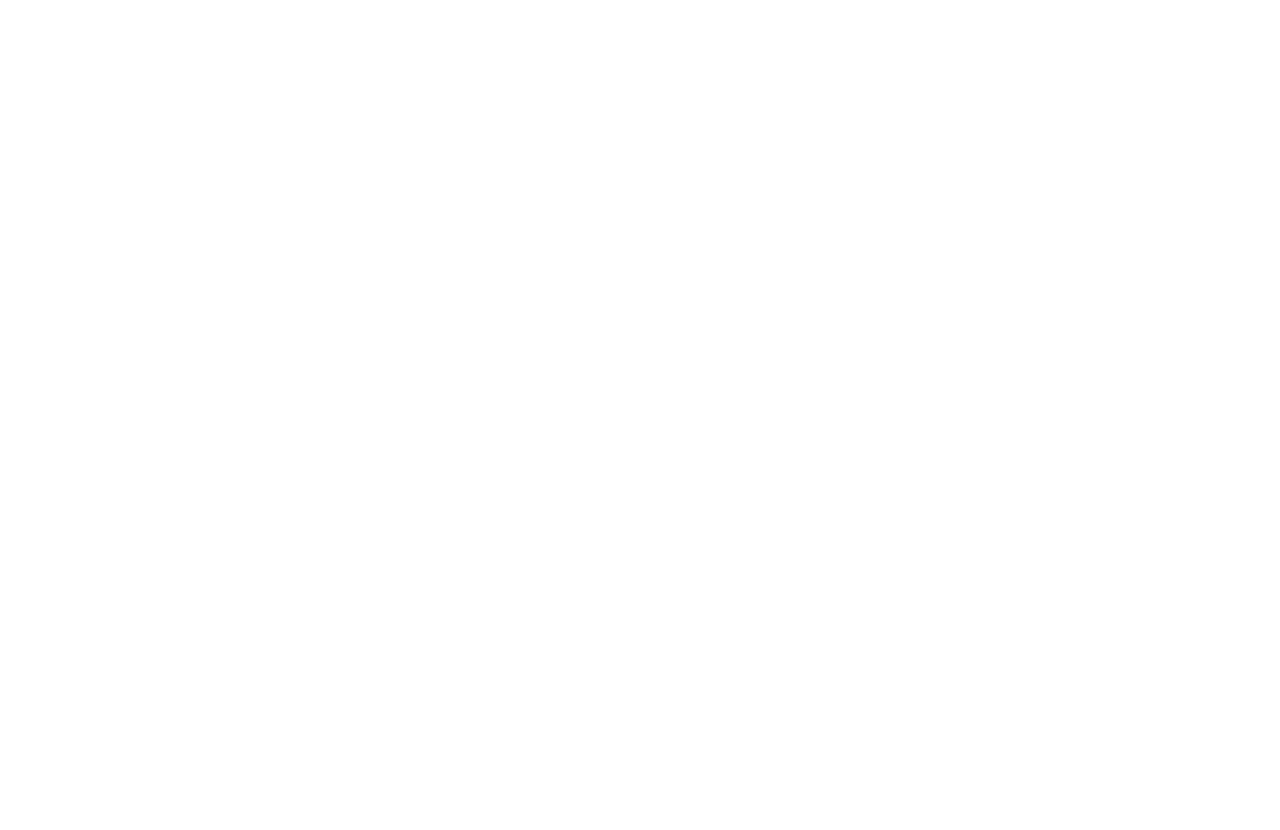
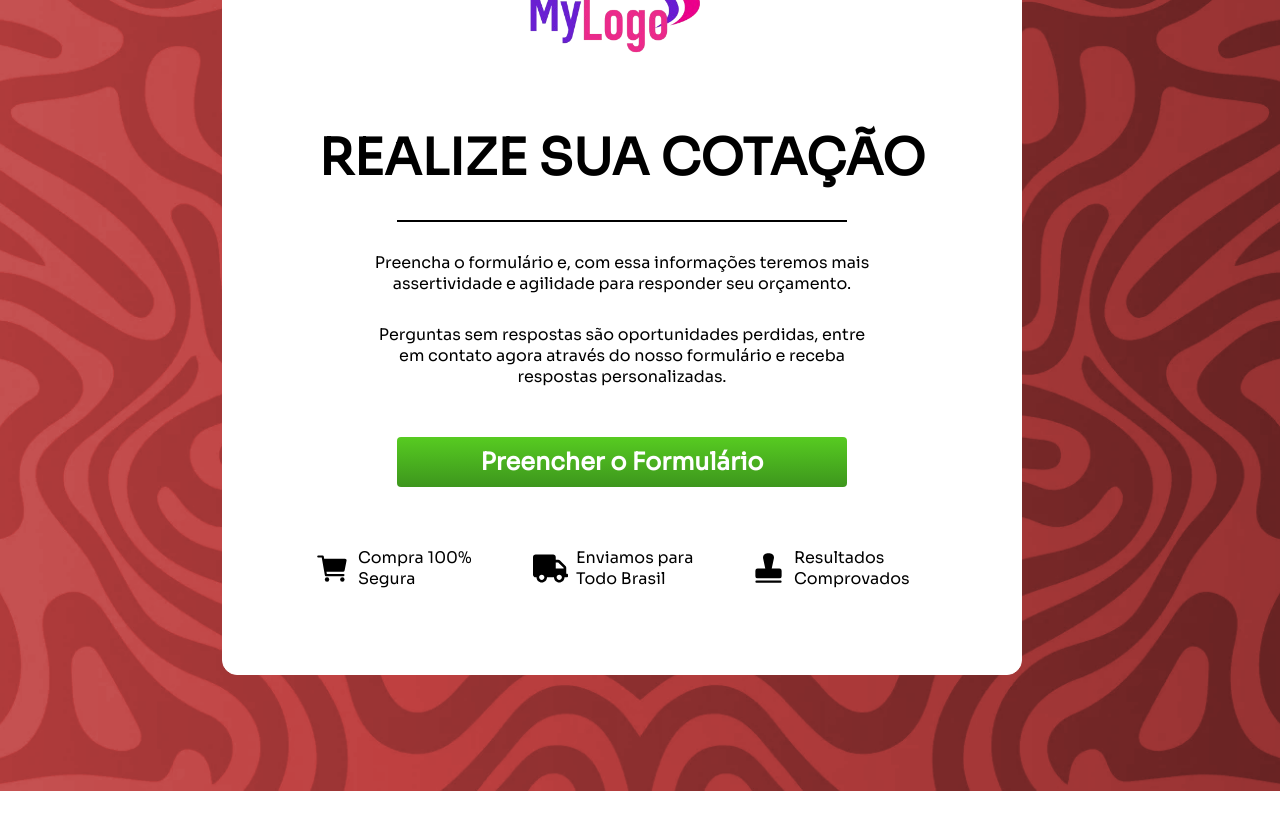
Before and after one commit to DUDUZIN8/landing-page, a React (Create React App) app: page / in a window 1280 px wide. Shown: the part 8940-9770 px from the top of the page. Before the commit the page ends 8817 px from the top, so only its background shows below. Built offline with nearby package versions, Linux system fonts and the light colour scheme.

Commit message:
feat: sextypage

```diff
--- a/src/pages/Home/home.js
+++ b/src/pages/Home/home.js
@@ -5,6 +5,7 @@
 import { Pagina4 } from '../Page 4/page4'
 import { Pagina5 } from '../Page 5/page5'
 import { Pagina6 } from '../Page 6/page6'
+import { Pagina7 } from '../Page 7/page7'
 
 export default function Home() {
   return (
@@ -16,6 +17,7 @@
       <Pagina4 />
       <Pagina5 />
       <Pagina6 />
+      <Pagina7 />
     </>
   )
 }
--- a/src/pages/Page 2/page2.css
+++ b/src/pages/Page 2/page2.css
@@ -129,7 +129,7 @@
 .image-background {
   position: absolute;
   right: -90px;
-  bottom: 76%;
+  bottom: 79%;
 }
 
 .container-part2 {
@@ -276,6 +276,6 @@
   height: 590px;
   border-radius: 10px;
   left: 6pc;
-  bottom: 385pc;
+  bottom: 436pc;
   background-color: #fff;
 }
--- a/src/pages/Page 4/page4.css
+++ b/src/pages/Page 4/page4.css
@@ -226,7 +226,7 @@
 .liquida-image {
   position: absolute;
   right: 0;
-  bottom: 37%;
+  bottom: 259pc;
   width: 100%;
 }
 
--- a/src/pages/Page 6/page6.css
+++ b/src/pages/Page 6/page6.css
@@ -84,7 +84,9 @@
 }
 
 .cota-container {
-  margin-top: 80px;
+  margin-top: 90px;
+  position: relative;
+  top: 9px;
 }
 
 .cota-word {
--- /dev/null
+++ b/src/pages/Page 7/page7.css
@@ -0,0 +1,121 @@
+.container7 {
+  background-image: url('../../assets/img/red.png');
+  padding: 100px 100px 100px 0;
+  background-position: center;
+  background-size: cover;
+  background-repeat: no-repeat;
+  position: relative;
+  display: flex;
+  justify-content: center;
+  bottom: 6pc;
+}
+
+.quader-big {
+  background-color: #fff;
+  width: 800px;
+  position: relative;
+  bottom: 1pc;
+  left: 2pc;
+  padding: 30px;
+  height: 800px;
+  border: solid 1px white;
+  border-radius: 15px;
+}
+
+.logo-image {
+  position: relative;
+  bottom: 65px;
+  left: 12pc;
+  width: 40%;
+  background-size: cover;
+  background-repeat: no-repeat;
+}
+
+.title-quader {
+  color: black;
+  font-size: 50px;
+  margin-top: -5pc;
+  text-align: center;
+  font-weight: bold;
+}
+
+.line-black {
+  height: 2px;
+  width: 450px;
+  background-color: black;
+  margin: 30px auto;
+}
+
+.px-1000 {
+  color: black;
+  margin-top: 20px;
+  max-width: 500px;
+  margin-right: auto;
+  margin-left: auto;
+  text-align: center;
+}
+
+.px-2000 {
+  color: black;
+  margin-top: 30px;
+  max-width: 500px;
+  margin-right: auto;
+  margin-left: auto;
+  text-align: center;
+}
+
+.button-formulation-content {
+  display: flex;
+  align-items: center;
+  justify-content: center;
+  margin-right: auto;
+  margin-left: auto;
+  margin-top: 50px;
+  width: 450px;
+  height: 50px;
+  padding: 20px;
+  background: linear-gradient(#57cb21, #3d961d);
+  border-radius: 4px;
+  cursor: pointer;
+}
+
+.button-formulario {
+  color: white;
+  font-size: 24px;
+  font-family: Sora;
+  font-weight: 600;
+}
+
+.things-container7 {
+  position: relative;
+  left: 15px;
+  display: flex;
+  gap: 10px;
+  color: black;
+  justify-content: center;
+  align-items: center;
+  top: 60px;
+}
+
+.things7 {
+  display: flex;
+  align-items: center;
+  color: black;
+}
+
+.position-icon7 {
+  color: white;
+  margin-right: 8px;
+  color: black;
+  z-index: 1;
+}
+
+.guide7 {
+  color: white;
+  font-size: 1rem;
+  max-width: 150px;
+  font-family: Sora;
+  color: black;
+  margin-right: 15px;
+  z-index: 1;
+}
--- /dev/null
+++ b/src/pages/Page 7/page7.js
@@ -0,0 +1,42 @@
+import './page7.css'
+import MyLogo from '../../assets/img/logo.png'
+import { IoCart } from 'react-icons/io5'
+import { FaTruck } from 'react-icons/fa'
+import { PiStampFill } from 'react-icons/pi'
+
+export const Pagina7 = () => {
+  return (
+    <div className='container7'>
+      <div className='quader-big'>
+        <img src={MyLogo} className='logo-image' alt='Logo' />
+        <h1 className='title-quader'>REALIZE SUA COTAÇÃO</h1>
+        <div className='line-black'></div>
+        <p className='px-1000'>
+          Preencha o formulário e, com essa informações teremos mais
+          assertividade e agilidade para responder seu orçamento.{' '}
+        </p>
+        <p className='px-2000'>
+          Perguntas sem respostas são oportunidades perdidas, entre em contato
+          agora através do nosso formulário e receba respostas personalizadas.
+        </p>
+        <div className='button-formulation-content'>
+          <button className='button-formulario'>Preencher o Formulário</button>
+        </div>
+        <div className='things-container7'>
+          <div className='things7'>
+            <IoCart size={35} className='position-icon7' />
+            <p className='guide7'>Compra 100% Segura</p>
+          </div>
+          <div className='things7'>
+            <FaTruck size={35} className='position-icon7' />
+            <p className='guide7'>Enviamos para Todo Brasil</p>
+          </div>
+          <div className='things7'>
+            <PiStampFill size={35} className='position-icon7' />
+            <p className='guide7'>Resultados Comprovados</p>
+          </div>
+        </div>{' '}
+      </div>
+    </div>
+  )
+}
```
Also changed, not shown: src/assets/img/logo.png (added), src/assets/img/red.png (added).
